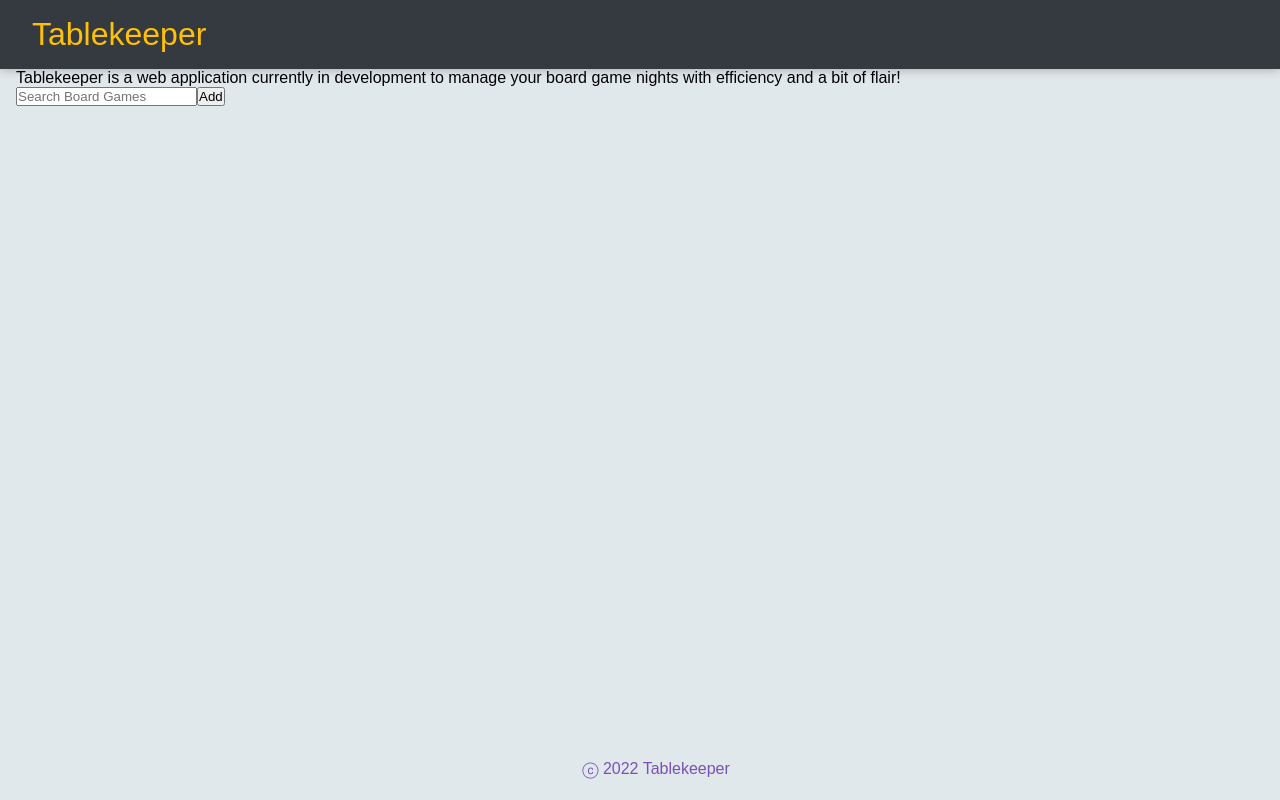
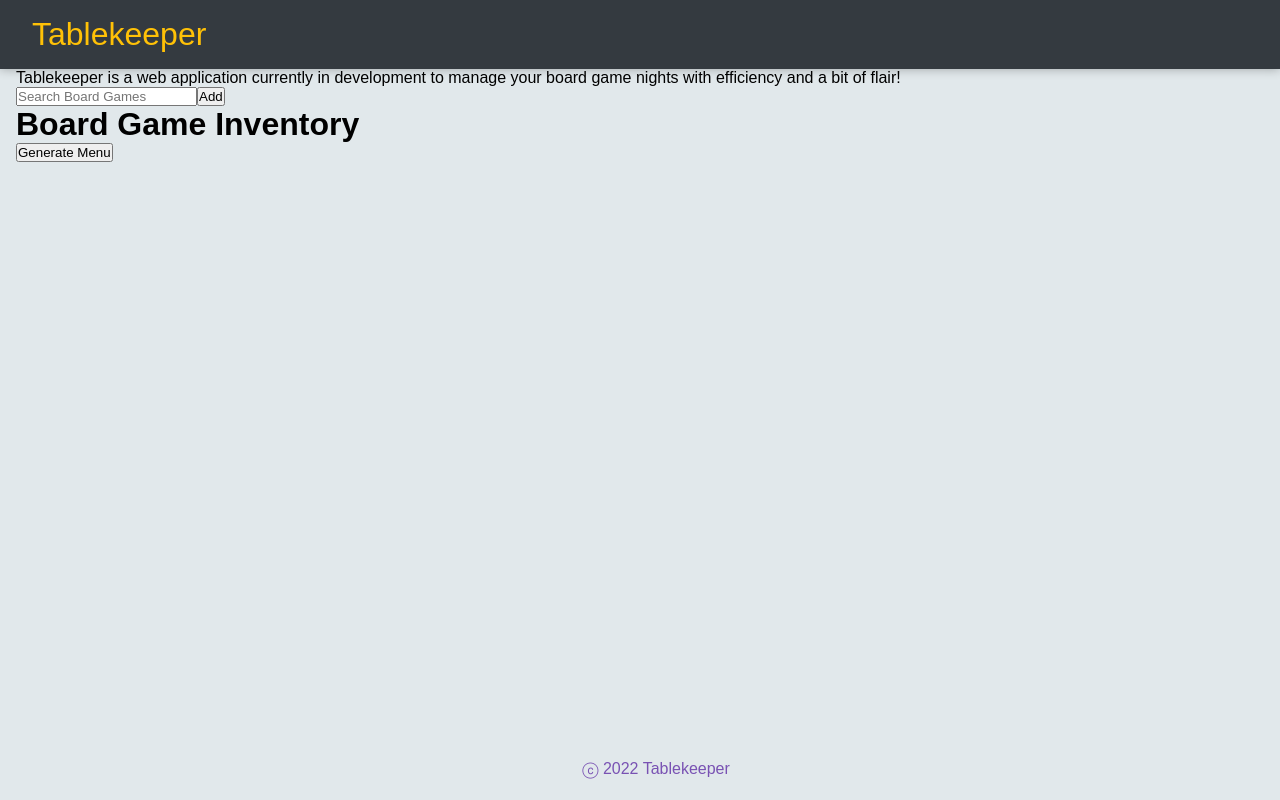
Before and after one commit to danoru/tablemenu, a React (Create React App) app: page / in a window 1280 px wide. Built offline with nearby package versions, Linux system fonts and the light colour scheme.

Commit message:
Added basic functionality for picking a random game from the inventory array to play

```diff
--- a/package.json
+++ b/package.json
@@ -9,7 +9,7 @@
     "@testing-library/jest-dom": "^5.16.4",
     "@testing-library/react": "^13.2.0",
     "@testing-library/user-event": "^13.5.0",
-    "axios": "^0.27.2",
+    "ax os": "^0.27.2",
     "react": "^18.1.0",
     "react-dom": "^18.1.0",
     "react-scripts": "5.0.1",
--- a/src/components/App.jsx
+++ b/src/components/App.jsx
@@ -1,6 +1,6 @@
 import React, {useState} from "react";
+import InputSearch from "./InputSearch"
 import InventoryList from "./InventoryList"
-import InputSearch from "./InputSearch"
 import Header from "./Header";
 import Footer from "./Footer";
 
@@ -22,12 +22,18 @@ function App() {
     });
   }
 
+  function generateMenu() {
+    let chosenGame = inventory[Math.floor(Math.random() * inventory.length)]
+    alert("You should play "+chosenGame+".")
+  }
+
   return (
     <div>
       <Header />
       <p>Tablekeeper is a web application currently in development to manage your board game nights with efficiency and a bit of flair!</p>
       <InputSearch onAdd={addGame}/>
       <div>
+        <h1>Board Game Inventory</h1>
         <ul>
           {inventory.map((gameItem, index) => (
             <InventoryList
@@ -39,6 +45,7 @@ function App() {
           ))}
         </ul>
       </div>
+      <button onClick={generateMenu}>Generate Menu</button>
       <Footer />
     </div>
   );
```
